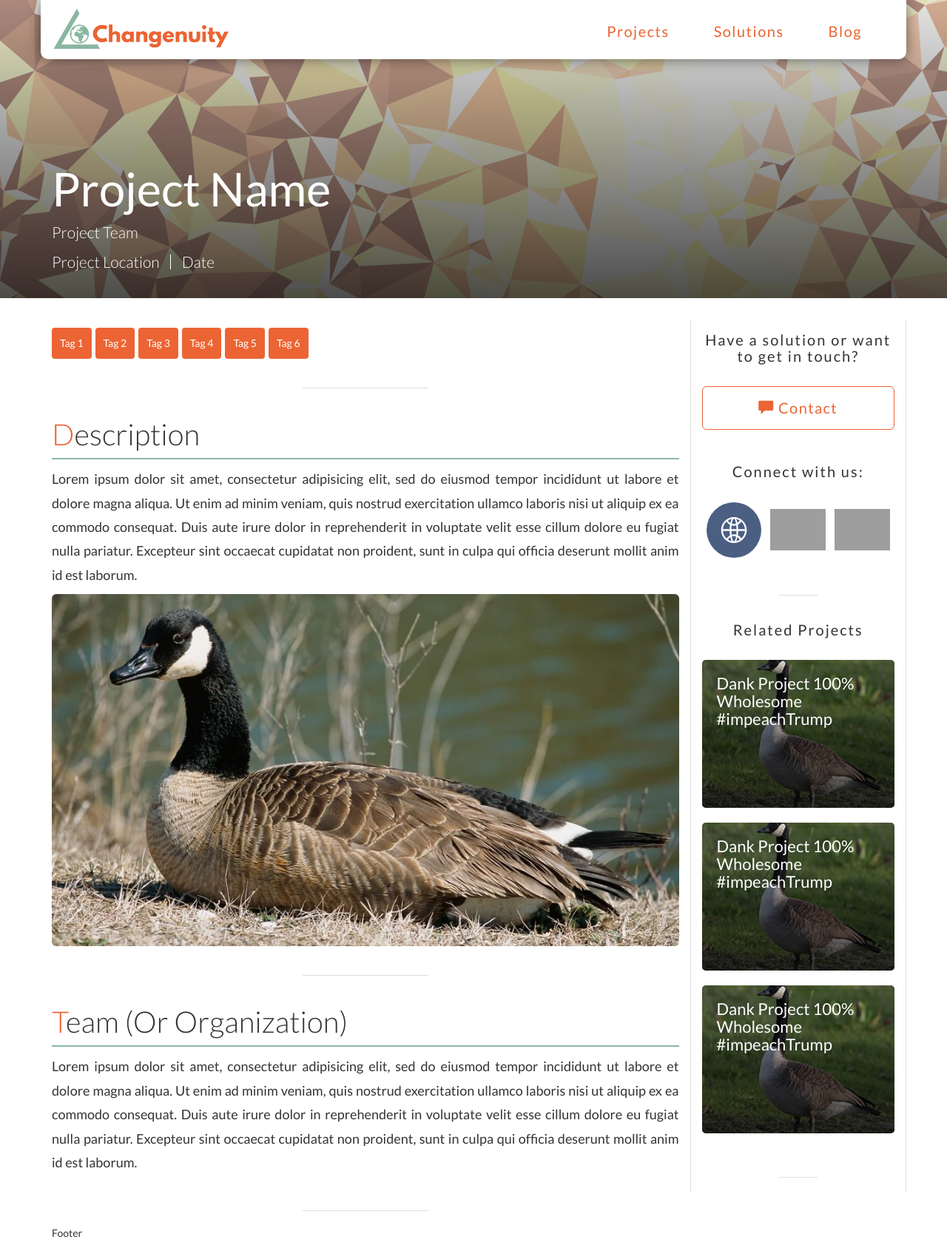
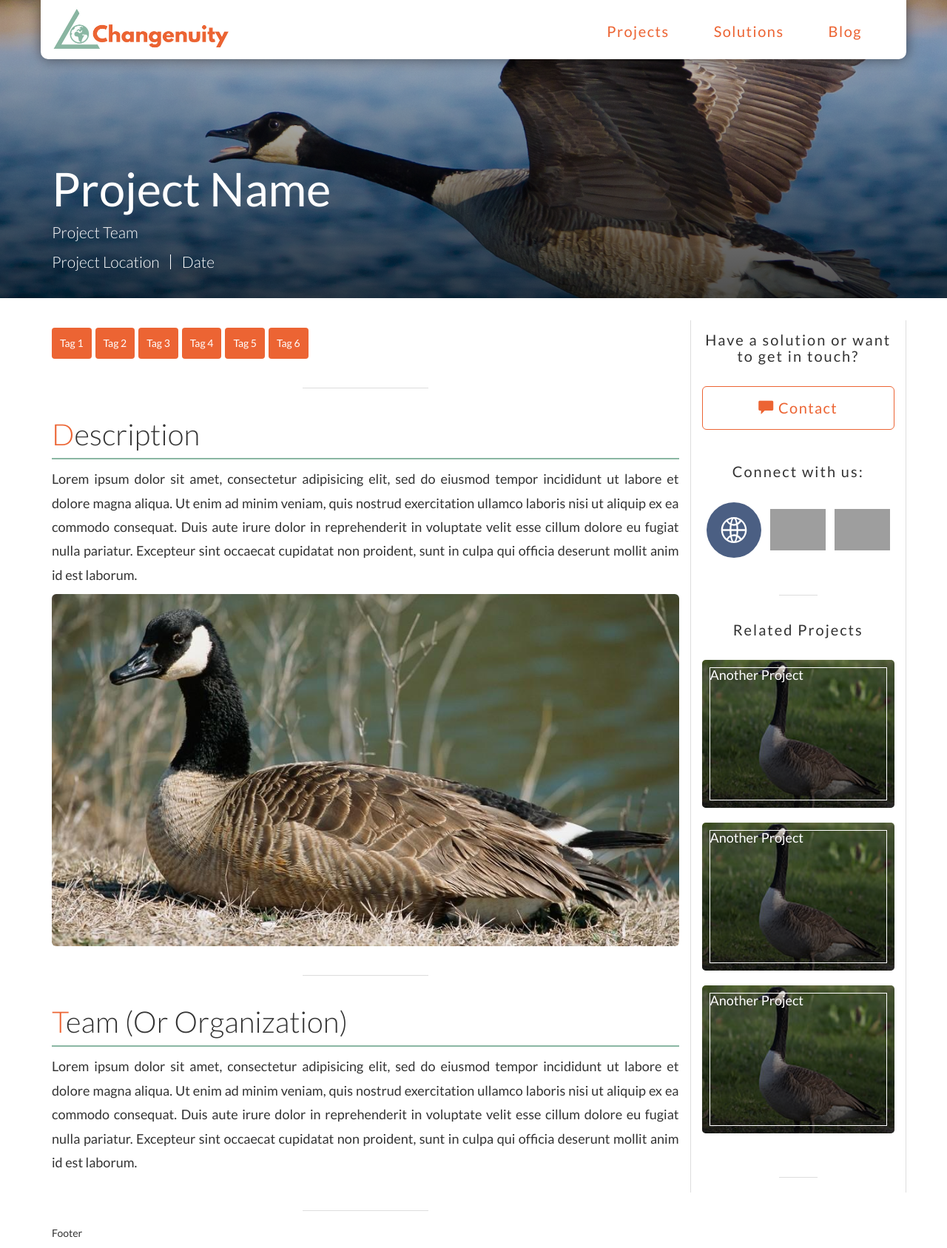
Before and after one commit to Changenuity/Changenuity, a PHP site: page /mockup.html in a window 1280 px wide. Shown: the whole page at 74% size. Run offline with PHP 8.4, Linux system fonts and the light colour scheme; some libraries are stand-ins or nearby versions; grey boxes are pictures that could not be loaded.

Commit message:
some changes

```diff
--- a/front-end/project-pages/mockup.html
+++ b/front-end/project-pages/mockup.html
@@ -10,7 +10,7 @@
 
   <style> /* These styles are page specific */
     #page-main-header {
-      background-image: url("default.svg");
+      background-image: url("splash.jpg");
     }
     #rp-1 {
       background-image: url("placeholder.jpg");
@@ -58,7 +58,7 @@
 
     <div class="container">
       <div class="row">
-        <section id="main-section" class="col-md-9">
+        <section id="main-section" class="col-md-8 col-lg-9">
           <article>
             <h4 class="list-inline-header sr-only">Tags:</h4>
             <ul id="tags" class="list-inline">
@@ -99,7 +99,7 @@
           </article>
         </section> <!-- End of main-section -->
 
-        <section id="sidebar-section" class="col-md-3">
+        <section id="sidebar-section" class="col-md-4 col-lg-3">
           <article id="project-contact">
             <div>
               <h4>Have a solution or want to get in touch?</h4>
@@ -127,13 +127,13 @@
             <h4>Related Projects</h4>
             <ul class="link-list">
               <li id="rp-1" class="related-project"><a href="#">
-                <h5>Dank Project 100% Wholesome #impeachTrump</h5>
+                <h5>Another Project</h5>
               </a></li>
               <li id="rp-2" class="related-project"><a href="#">
-                <h5>Dank Project 100% Wholesome #impeachTrump</h5>
+                <h5>Another Project</h5>
               </a></li>
               <li id="rp-3" class="related-project"><a href="#">
-                <h5>Dank Project 100% Wholesome #impeachTrump</h5>
+                <h5>Another Project</h5>
               </a></li>
             </ul>
           </article>
--- a/front-end/project-pages/styles.css
+++ b/front-end/project-pages/styles.css
@@ -253,7 +253,7 @@ article p {
 .related-project {
   position: relative; /* necessary for applying the dark gradient */
   z-index: 1; /* necessary for applying the dark gradient */
-  background-position: center 60%;
+  background-position: center 50%;
   background-size: cover;
   background-repeat: no-repeat;
 
@@ -265,15 +265,15 @@ article p {
 
   border-radius: 5px;
 
-  -webkit-transition: all 0.4s;
-  -ms-transition: all 0.4s;
-  -moz-transition: all 0.4s;
-  -o-transition: all 0.4s;
-  transition: all 0.4s;
+  -webkit-transition: all 0.6s;
+  -ms-transition: all 0.6s;
+  -moz-transition: all 0.6s;
+  -o-transition: all 0.6s;
+  transition: all 0.6s;
 }
 
 .related-project:hover {
-  opacity: 0.8;
+  background-position: center 60%;
 }
 
 .related-project:before {
@@ -292,12 +292,15 @@ article p {
   display: block;
   height: 100%;
   width: 100%;
-  padding: 20px;
+  padding: 10px;
 }
 
 .related-project h5 {
   color: #FFFFFF;
   font-size: 28px;
+  width: 100%;
+  height: 100%;
+  border: 1px solid #FFFFFF;
 }
 
 
@@ -341,6 +344,7 @@ article p {
     width: 100%;
   }
   .related-project h5 {
-    font-size: 22px;
+    font-size: 18px;
+    width: 100%;
   }
 }
```
